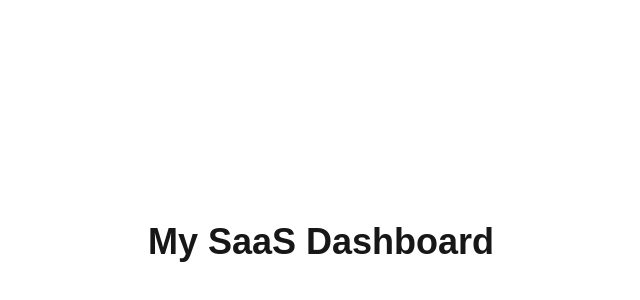
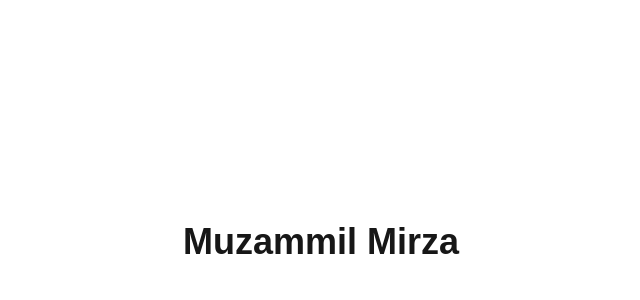
Before and after one commit to mozumil/saas-dashboard, a Next.js app: page / in a window 1280 px wide. Shown: the part 158-458 px from the top of the page, without its empty margins (319-959 px from the left). Built offline with nearby package versions, Linux system fonts and the light colour scheme.

Commit message:
Update homepage UI

```diff
--- a/src/app/page.tsx
+++ b/src/app/page.tsx
@@ -2,7 +2,7 @@ export default function Home() {
   return (
     <main className="min-h-screen flex items-center justify-center">
       <h1 className="text-4xl font-bold">
-        My SaaS Dashboard
+        Muzammil Mirza
       </h1>
     </main>
   );
```
